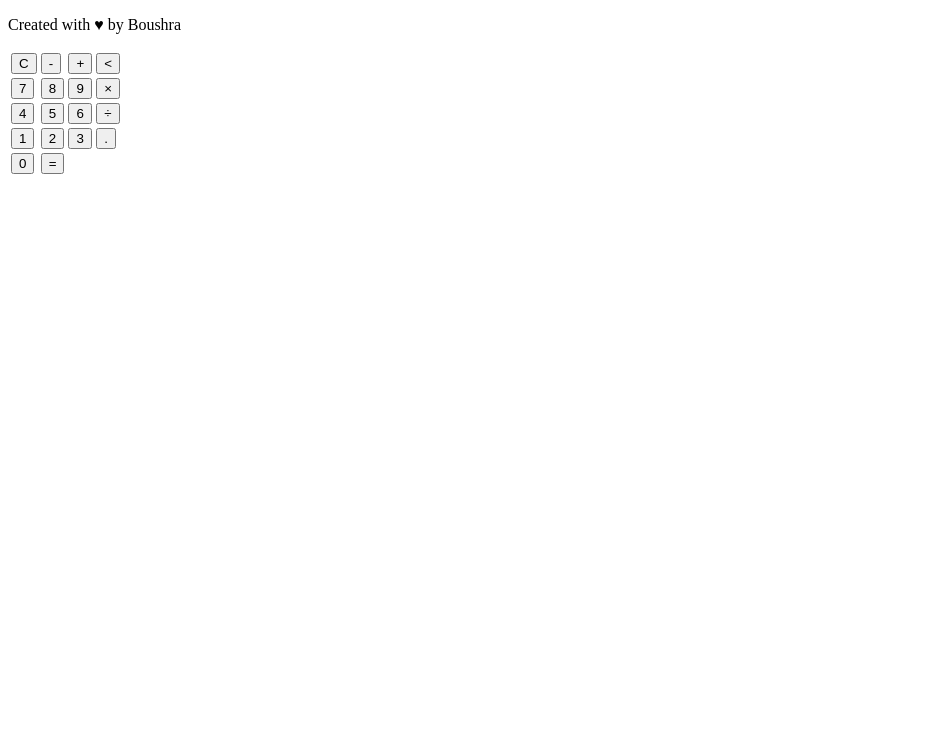
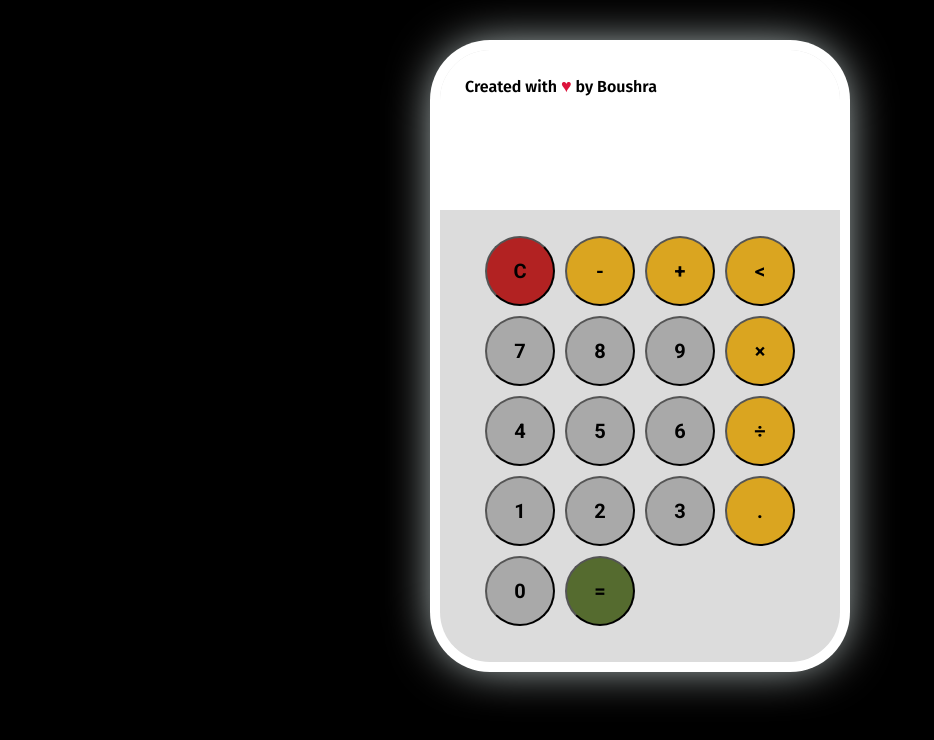
Before and after one commit to boushrabettir/Calculator-Replica, a plain HTML site: page CalculatorReplica/layout.html in a window 1280 px wide. Shown: the whole page, without its empty margins (0-934 px from the left). Drawn offline with Linux system fonts and the light colour scheme.

Commit message:
Pushed Through Github Desktop

```diff
--- /dev/null
+++ b/CalculatorReplica/design.css
@@ -0,0 +1,70 @@
+html {
+    background-color: black;
+  }
+
+  .display {
+    text-align: center;
+  }
+
+  .calculator {
+    margin: 50px;
+    background-color: #dcdcdc;
+    width: 25em;
+    margin-left:auto;
+    text-align: center;
+    margin-right: auto;
+    padding-bottom: 30px;
+    border-radius: 50px;
+    box-shadow: 0 0 0 10px white, 0 0 50px azure;
+  }
+
+  .calculator #display {
+    margin-bottom: 20px;
+    background: white;
+    padding: 80px;
+    font-size: 40px;
+    border-radius: 50px 50px 0 0;
+    font-family: 'Fira Sans', sans-serif;
+  }
+
+  .calculator p {
+    position: absolute;
+    margin: 25px;
+    font-family: 'Fira Sans', sans-serif;
+  }
+
+  .heart {
+    color: crimson;
+    font-size: 18px;
+  }
+
+  .number-btn-all {
+    display: flex;
+    justify-content: center;
+  }
+
+  .number-btn-all tr td button {
+    width: 70px;
+    height: 70px;
+    font-size: 20px;
+    border-radius: 50%;
+    font-weight: 500;
+    margin: 3px;
+    transition: all 500ms ease;
+    background: goldenrod;
+    font-family: 'Roboto', sans-serif;
+  }
+
+  .number-btn-all #clear {
+    background: firebrick;
+  }
+  .number-btn-all #equal {
+    background: darkolivegreen;
+  }
+  .number-btn-all tr td button:hover {
+    transform: scale(1.05);
+  }
+
+  .number-btn-all .btn-number {
+    background: darkgray;
+  }
--- a/CalculatorReplica/dist/style.css
+++ /dev/null
@@ -1,70 +0,0 @@
-html {
-  background-color: black;
-}
-
-.display {
-  text-align: center;
-}
-
-.calculator {
-  margin: 50px;
-  background-color: #dcdcdc;
-  width: 35%;
-  margin-left:auto;
-  text-align: center;
-  margin-right: auto;
-  padding-bottom: 30px;
-  border-radius: 50px;
-  box-shadow: 0 0 0 10px white, 0 0 50px azure;
-  position: relative;
-}
-
-.calculator #display {
-  margin-bottom: 20px;
-  background: white;
-  padding: 80px;
-  font-size: 40px;
-  border-radius: 50px 50px 0 0;
-  font-family: 'Fira Sans', san-serif;
-}
-
-.calculator p {
-  position: absolute;
-  margin-left: 30px;
-  font-family: 'Fira Sans', san-serif;
-}
-
-.heart {
-  color: crimson;
-  font-size: 18px;
-}
-
-.number-btn-all {
-  display: flex;
-  justify-content: center;
-}
-
-.number-btn-all tr td button {
-  width: 80px;
-  height: 80px;
-  font-size: 20px;
-  border-radius: 50%;
-  font-weight: 500;
-  margin: 3px;
-  transition: all 500ms ease;
-  background: goldenrod;
-}
-
-.number-btn-all #clear {
-  background: firebrick;
-}
-.number-btn-all #equal {
-  background: darkolivegreen;
-}
-.number-btn-all tr td button:hover {
-  transform: scale(1.1);
-}
-
-.number-btn-all .btn-number {
-  background: darkgray;
-}
--- a/CalculatorReplica/src/index.html
+++ b/CalculatorReplica/layout.html
@@ -2,6 +2,8 @@
 <html>
   <head>
     <link href="https://fonts.googleapis.com/css2?family=Fira+Sans:wght@600&display=swap" rel="stylesheet">
+    <link href="https://fonts.googleapis.com/css2?family=Roboto:wght@700&display=swap" rel="stylesheet">
+    <link rel="stylesheet" type="text/css" href="design.css" media="screen" />
   </head>
 
   <body>
@@ -43,5 +45,7 @@
       </table>
    </div>
   </div>
+
+  <script src = 'working.js'></script>
  </body>
 </html>
--- a/CalculatorReplica/src/style.css
+++ /dev/null
@@ -1,70 +0,0 @@
-html {
-  background-color: black;
-}
-
-.display {
-  text-align: center;
-}
-
-.calculator {
-  margin: 50px;
-  background-color: #dcdcdc;
-  width: 35%;
-  margin-left:auto;
-  text-align: center;
-  margin-right: auto;
-  padding-bottom: 30px;
-  border-radius: 50px;
-  box-shadow: 0 0 0 10px white, 0 0 50px azure;
-  position: relative;
-}
-
-.calculator #display {
-  margin-bottom: 20px;
-  background: white;
-  padding: 80px;
-  font-size: 40px;
-  border-radius: 50px 50px 0 0;
-  font-family: 'Fira Sans', san-serif;
-}
-
-.calculator p {
-  position: absolute;
-  margin-left: 30px;
-  font-family: 'Fira Sans', san-serif;
-}
-
-.heart {
-  color: crimson;
-  font-size: 18px;
-}
-
-.number-btn-all {
-  display: flex;
-  justify-content: center;
-}
-
-.number-btn-all tr td button {
-  width: 80px;
-  height: 80px;
-  font-size: 20px;
-  border-radius: 50%;
-  font-weight: 500;
-  margin: 3px;
-  transition: all 500ms ease;
-  background: goldenrod;
-}
-
-.number-btn-all #clear {
-  background: firebrick;
-}
-.number-btn-all #equal {
-  background: darkolivegreen;
-}
-.number-btn-all tr td button:hover {
-  transform: scale(1.1);
-}
-
-.number-btn-all .btn-number {
-  background: darkgray;
-}
```
Also changed, not shown: CalculatorReplica/dist/index.html (deleted, +0 -62 lines), CalculatorReplica/src/script.js (deleted, +0 -21 lines), CalculatorReplica/LICENSE.txt (deleted), CalculatorReplica/working.js (renamed from CalculatorReplica/dist/script.js).
